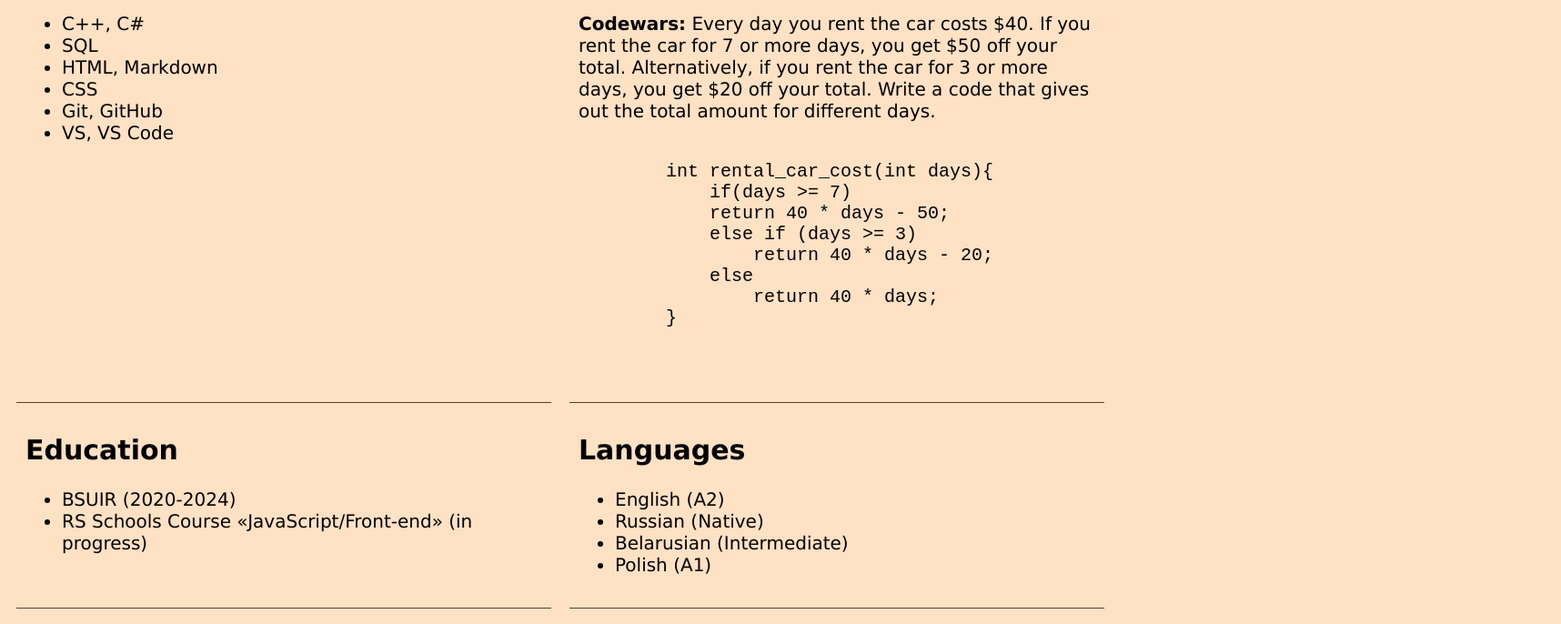
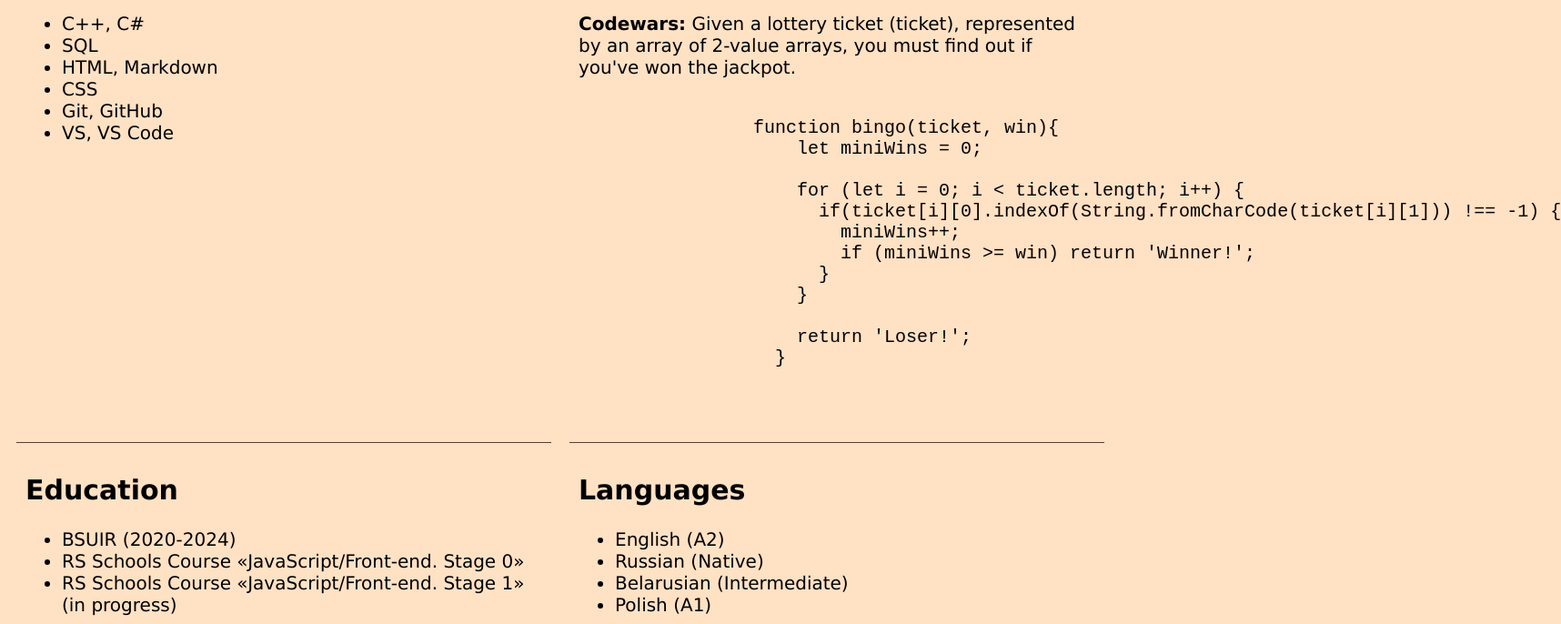
Before and after one commit to Me1onMan/rsschool-cv, a plain HTML site: page index.html in a window 1280 px wide. Shown: the part 870-1556 px from the top of the page at 91% size, 1716 px wide, since content can reach past the window. Drawn offline with Linux system fonts and the light colour scheme.

Commit message:
feat: change info in html and md

```diff
--- a/index.html
+++ b/index.html
@@ -73,18 +73,22 @@
                 <section class="section" id="code">
                     <h2 class="section-title">Code</h2>
                     <p>
-                        <b>Codewars:</b> Every day you rent the car costs $40. If you rent the car for 7 or more days, you get $50 off your total. Alternatively, if you rent the car for 3 or more days, you get $20 off your total. Write a code that gives out the total amount for different days.
+                        <b>Codewars:</b> Given a lottery ticket (ticket), represented by an array of 2-value arrays, you must find out if you've won the jackpot.
                     </p>
                     <pre>
                     <code class="code">
-        int rental_car_cost(int days){
-            if(days >= 7)
-            return 40 * days - 50;
-            else if (days >= 3)
-                return 40 * days - 20;
-            else
-                return 40 * days;
-        }
+                function bingo(ticket, win){
+                    let miniWins = 0;
+
+                    for (let i = 0; i &lt; ticket.length; i++) {
+                      if(ticket[i][0].indexOf(String.fromCharCode(ticket[i][1])) !== -1) {
+                        miniWins++;
+                        if (miniWins &gt;= win) return 'Winner!';
+                      }
+                    }
+
+                    return 'Loser!';
+                  }
                     </code>
                     </pre>
                 </section>
@@ -93,7 +97,8 @@
                     <h2 class="section-title">Education</h2>
                     <ul class="education-list">
                         <li class="education-item">BSUIR (2020-2024)</li>
-                        <li class="education-item">RS Schools Course «JavaScript/Front-end» (in progress)</li>
+                        <li class="education-item">RS Schools Course «JavaScript/Front-end. Stage 0»</li>
+                        <li class="education-item">RS Schools Course «JavaScript/Front-end. Stage 1» (in progress)</li>
                     </ul>
                 </section>
 
```
Also changed, not shown: 1 other file.
